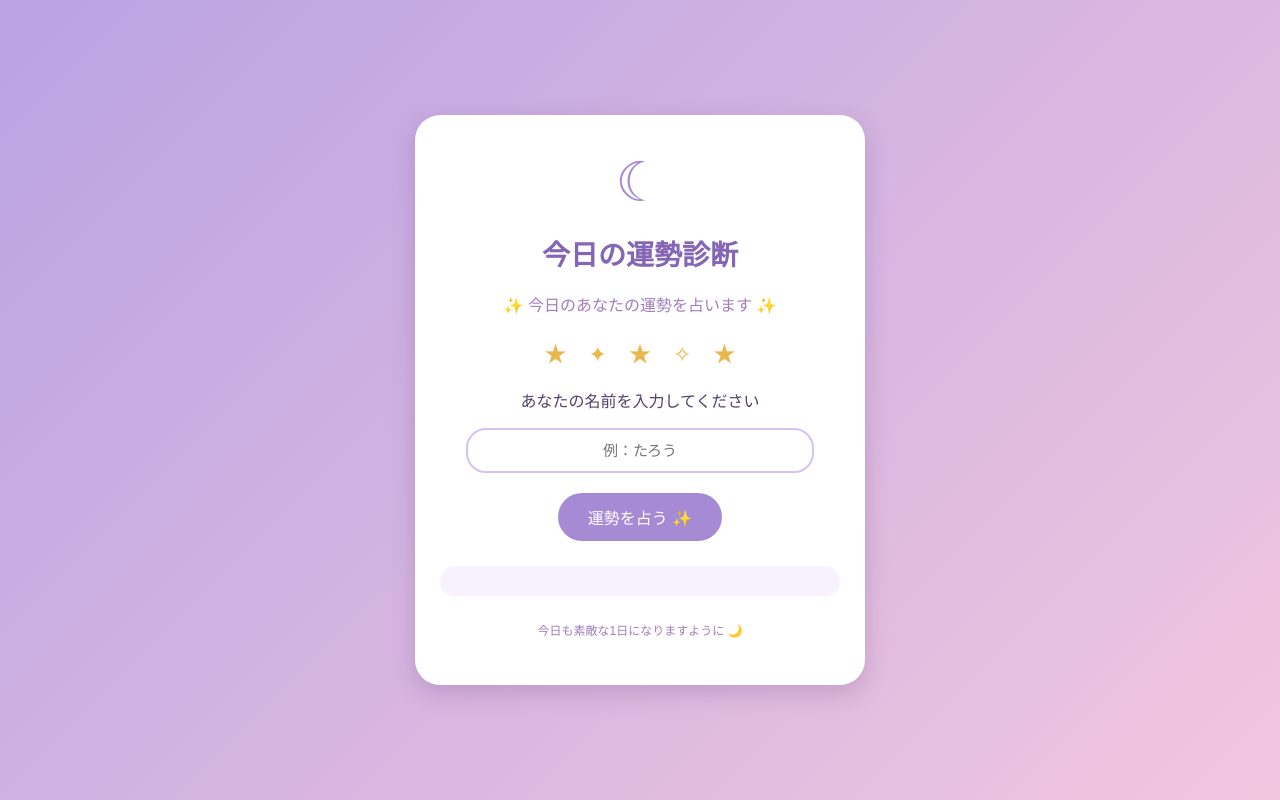
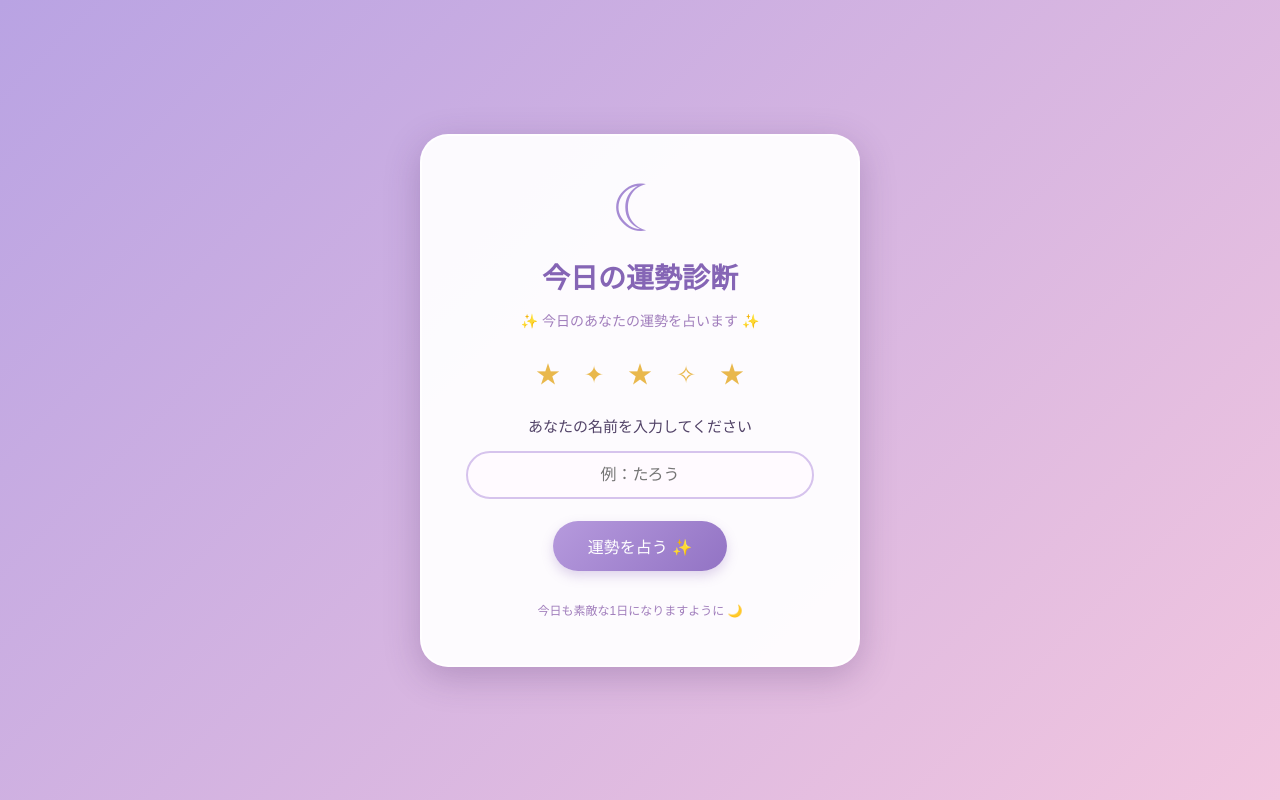
Before and after one commit to yamazaki3150/uranai, a plain HTML site: page index.html in a window 1280 px wide. Drawn offline with Linux system fonts and the light colour scheme.

Commit message:
Enhance styles for improved layout and appearance

```diff
--- a/style.css
+++ b/style.css
@@ -1,85 +1,142 @@
+
+* {
+  box-sizing: border-box;
+}
 
 body {
   background: linear-gradient(135deg, #b9a3e3, #f2c6df);
   color: #514267;
-  font-family: sans-serif;
+  font-family: "Yu Gothic", sans-serif;
   text-align: center;
   min-height: 100vh;
   margin: 0;
+  padding: 30px 15px;
   display: flex;
   justify-content: center;
   align-items: center;
 }
 
 .container {
-  background-color: white;
-  width: 400px;
-  max-width: 85%;
+  background: rgba(255, 255, 255, 0.94);
+  width: 440px;
+  max-width: 100%;
   padding: 35px 25px;
-  border-radius: 25px;
-  box-shadow: 0 8px 25px rgba(70, 40, 100, 0.2);
+  border-radius: 28px;
+  box-shadow: 0 10px 35px rgba(70, 40, 100, 0.25);
+  border: 2px solid rgba(255, 255, 255, 0.8);
 }
 
 .moon {
-  font-size: 55px;
+  font-size: 65px;
   color: #a68bd4;
+  margin-bottom: 5px;
 }
 
 h1 {
   color: #8565b5;
   font-size: 28px;
+  margin: 10px 0;
 }
 
 .subtitle {
   color: #a17ebc;
+  font-size: 14px;
 }
 
 .stars {
   color: #e9b84c;
-  font-size: 22px;
-  margin: 20px;
+  font-size: 24px;
+  margin: 25px 0;
+}
+
+.question {
+  font-size: 15px;
+  margin-bottom: 15px;
 }
 
 input {
-  width: 80%;
-  padding: 12px;
+  width: 90%;
+  padding: 13px;
   border: 2px solid #d6c3ed;
-  border-radius: 20px;
+  border-radius: 25px;
   outline: none;
-  font-size: 15px;
+  font-size: 16px;
   text-align: center;
+  color: #514267;
+  background: #fffaff;
+}
+
+input:focus {
+  border-color: #a68bd4;
+  box-shadow: 0 0 8px #d6c3ed;
 }
 
 button {
   display: block;
-  margin: 20px auto;
-  padding: 12px 30px;
-  background-color: #a68bd4;
+  margin: 22px auto;
+  padding: 13px 35px;
+  background: linear-gradient(135deg, #b69add, #9273c4);
   color: white;
   border: none;
-  border-radius: 25px;
+  border-radius: 30px;
   font-size: 16px;
   cursor: pointer;
+  box-shadow: 0 5px 12px rgba(130, 95, 180, 0.25);
+  transition: 0.3s;
 }
 
 button:hover {
-  background-color: #8565b5;
+  transform: translateY(-3px);
+  box-shadow: 0 8px 16px rgba(130, 95, 180, 0.35);
 }
 
 #result-area {
+  display: none;
   margin-top: 25px;
-  padding: 15px;
-  background-color: #f8f1ff;
-  border-radius: 15px;
+  padding: 20px 12px;
+  background: linear-gradient(135deg, #faf3ff, #fff0f7);
+  border: 1px solid #ead8f7;
+  border-radius: 20px;
   line-height: 1.8;
+  animation: appear 0.5s ease;
+}
+
+#result-area.show {
+  display: block;
 }
 
 #result-area h2 {
   color: #8565b5;
+  font-size: 23px;
+}
+
+#result-area p {
+  font-size: 15px;
 }
 
 .footer {
   color: #a17ebc;
   font-size: 12px;
-  margin-top: 25px;
+  margin-top: 30px;
 }
+
+@keyframes appear {
+  from {
+    opacity: 0;
+    transform: translateY(10px);
+  }
+  to {
+    opacity: 1;
+    transform: translateY(0);
+  }
+}
+
+@media (max-width: 480px) {
+  .container {
+    padding: 25px 15px;
+  }
+
+  h1 {
+    font-size: 24px;
+  }
+}
```
